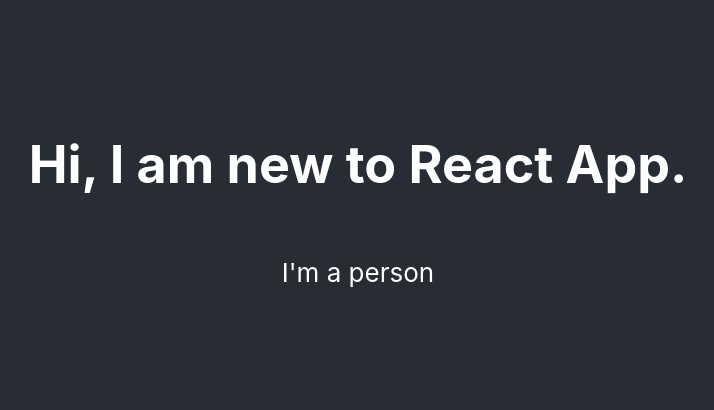
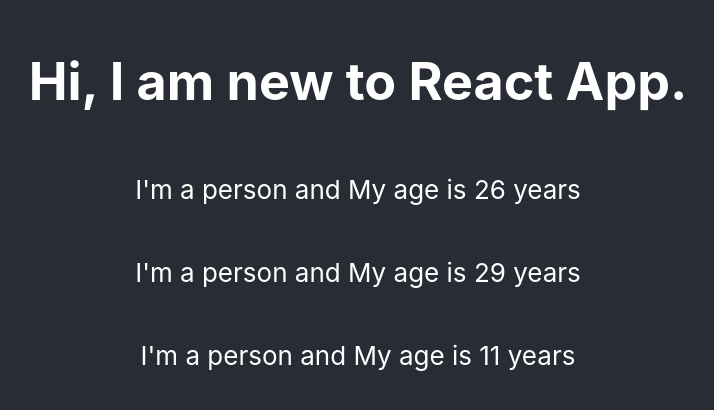
Before and after one commit to shahakash277/ReactLearning, a React (Create React App) app in the folder react-my-first-app/: page / in a window 1280 px wide. Shown: the part 194-604 px from the top of the page, without its empty margins (282-996 px from the left). Built offline with nearby package versions, Linux system fonts and the light colour scheme.

Commit message:
dyamic component get value for person

```diff
--- a/react-my-first-app/src/App.js
+++ b/react-my-first-app/src/App.js
@@ -8,6 +8,8 @@
         <header className="App-header">
          <h1>Hi, I am new to React App.</h1>
          <Person />
+         <Person />
+         <Person />
         </header>
       </div>
       );
--- a/react-my-first-app/src/Person/Person.js
+++ b/react-my-first-app/src/Person/Person.js
@@ -1,7 +1,7 @@
 import React from 'react'
 
 const person=()=>{
-    return <p>I'm a person</p>
+    return <p>I'm a person and My age is {Math.floor(Math.random()*30)} years</p>
 }
 
 export default person;
```
